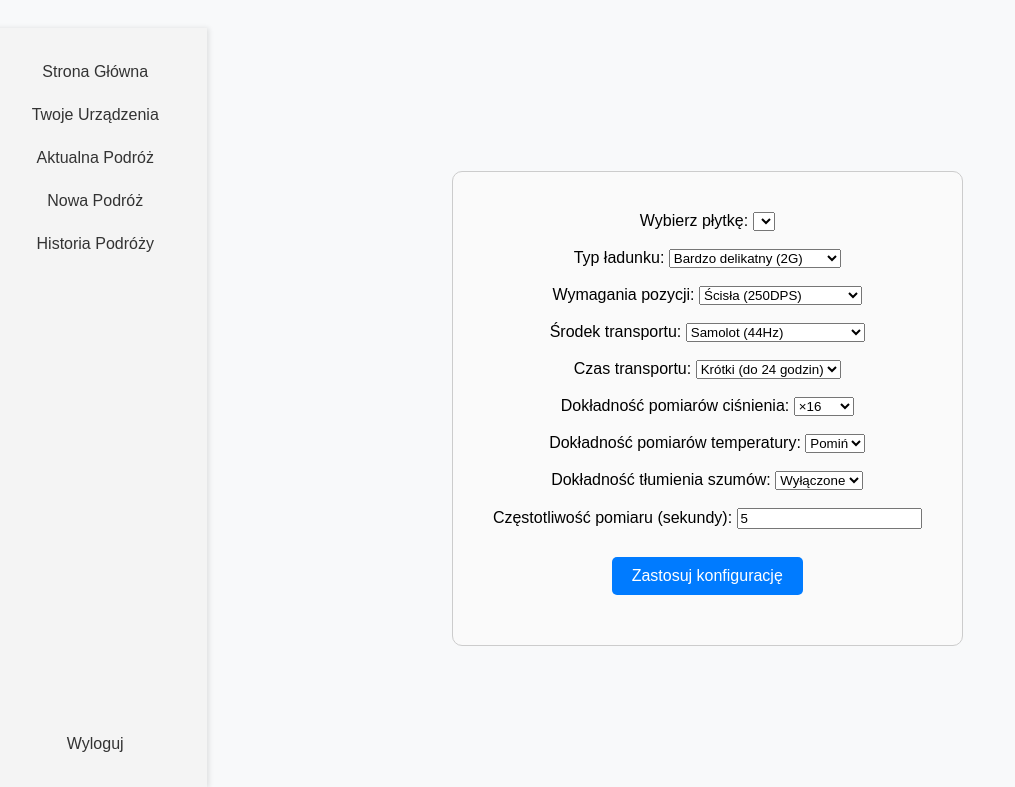
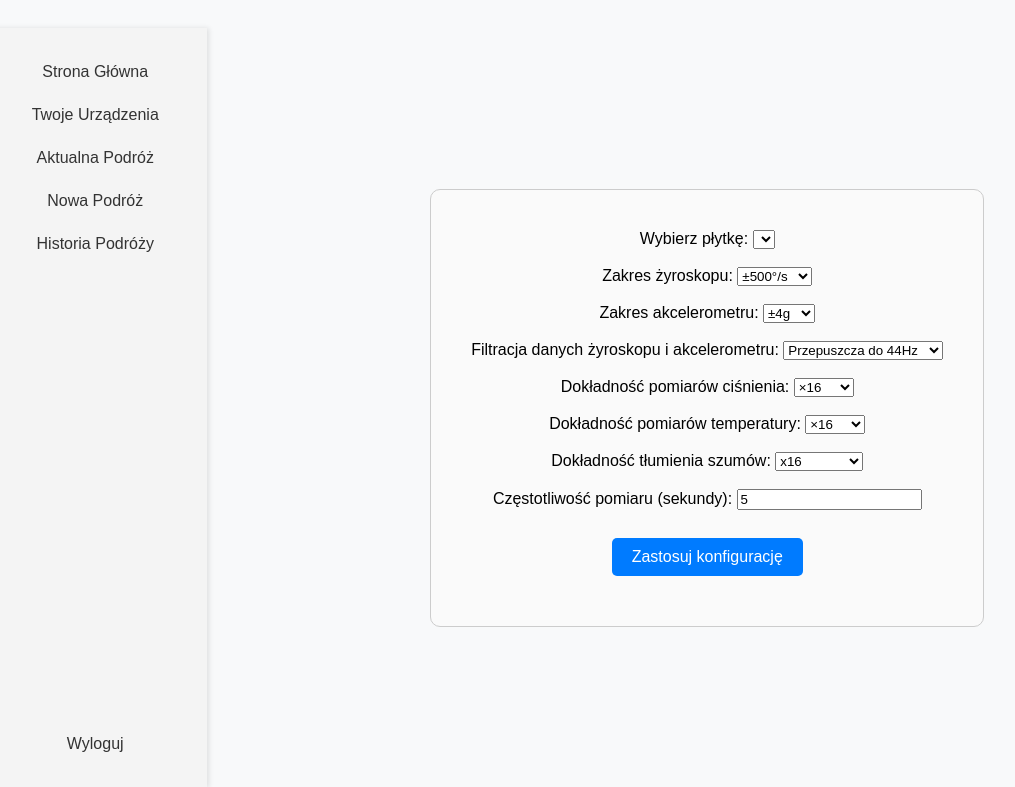
Before and after one commit to Tomciom/IoT_WebServer, a Flask app: page /new_journey in a window 1280 px wide. Shown: the top 787 px of the page, without its empty margins (45-1060 px from the left). Run offline with Flask 3, Linux system fonts and the light colour scheme; a user stored in the database is signed in; data comes from the database, SQL or seed files in the repository; both versions use the stored data as it was after the commit; lists and menus that the app fills with data are empty.

Commit message:
updated new_journey.html

```diff
--- a/templates/new_journey.html
+++ b/templates/new_journey.html
@@ -94,19 +94,16 @@
       <div>
           <a href="{{ url_for('home.home') }}">Strona Główna</a>
           <a href="{{ url_for('boards.boards', username=username) }}">Twoje Urządzenia</a>
-                <a href="{{ url_for('current_journey.current_journey')}}">Aktualna Podróż</a>
+          <a href="{{ url_for('current_journey.current_journey') }}">Aktualna Podróż</a>
           <a href="{{ url_for('new_journey.new_journey', boards=boards) }}">Nowa Podróż</a>
           <a href="{{ url_for('journey_history.journey_history') }}">Historia Podróży</a>
       </div>
-
       <a href="{{ url_for('login.logout') }}">Wyloguj</a>
-
   </div>
 
   <div class="content">
       <div class="code-box">
           <form id="configForm">
-
               <label for="mac_address">Wybierz płytkę:</label>
               <select id="mac_address" name="mac_address" required>
                   {% for board in boards %}
@@ -114,38 +111,36 @@
                   {% endfor %}
               </select>
               <br><br>
-                    <!-- MPU Configuration -->
-                    <label for="cargo_type">Typ ładunku:</label>
-                    <select name="cargo_type" id="cargo_type">
-                        <option value="0">Bardzo delikatny (2G)</option>
-                        <option value="1">Standardowy (4G)</option>
-                        <option value="2">Wytrzymały (8G)</option>
-                        <option value="3">Bardzo wytrzymały (16G)</option>
+
+              <!-- Nowe pola dla żyroskopu i akcelerometru -->
+              <label for="gyro">Zakres żyroskopu:</label>
+              <select id="gyro" name="gyro">
+                  <option value="0">±250°/s</option>
+                  <option value="1" selected>±500°/s</option>
+                  <option value="2">±1000°/s</option>
+                  <option value="3">±2000°/s</option>
               </select>
               <br><br>
 
-                    <label for="position_req">Wymagania pozycji:</label>
-                    <select name="position_req" id="position_req">
-                        <option value="0">Ścisła (250DPS)</option>
-                        <option value="1">Preferowana (500DPS)</option>
-                        <option value="2">Nie rzucana (1000DPS)</option>
-                        <option value="3">Dowolna (2000DPS)</option>
+              <label for="acce">Zakres akcelerometru:</label>
+              <select id="acce" name="acce">
+                  <option value="0">±2g</option>
+                  <option value="1" selected>±4g</option>
+                  <option value="2">±8g</option>
+                  <option value="3">±16g</option>
               </select>
               <br><br>
 
-                    <label for="transport_type">Środek transportu:</label>
-                    <select name="transport_type" id="transport_type">
-                        <option value="0">Samolot (44Hz)</option>
-                        <option value="1">Ciężarówka/pociąg (94Hz)</option>
-                        <option value="2">Kurier (184Hz)</option>
-                    </select>
-                    <br><br>
-
-                    <label for="duration">Czas transportu:</label>
-                    <select name="duration" id="duration">
-                        <option value="0">Krótki (do 24 godzin)</option>
-                        <option value="1">Średni (1-3 dni)</option>
-                        <option value="2">Długi (3-5 dni)</option>
+              <!-- Filtr DLPF dla żyroskopu i akcelerometru -->
+              <label for="dlpf">Filtracja danych żyroskopu i akcelerometru:</label>
+              <select name="dlpf" id="dlpf">
+                  <option value="0">Przepuszcza do 260Hz</option>
+                  <option value="1">Przepuszcza do 184Hz</option>
+                  <option value="2">Przepuszcza do 94Hz</option>
+                  <option value="3" selected>Przepuszcza do 44Hz</option>
+                  <option value="4">Przepuszcza do 21Hz</option>
+                  <option value="5">Przepuszcza do 10Hz</option>
+                  <option value="6">Przepuszcza do 5Hz</option>
               </select>
               <br><br>
 
@@ -168,7 +163,7 @@
                   <option value="2">×2</option>
                   <option value="3">×4</option>
                   <option value="4">×8</option>
-                        <option value="5">×16</option>
+                  <option value="5" selected>×16</option>
               </select>
               <br><br>
 
@@ -178,7 +173,7 @@
                   <option value="1">x2</option>
                   <option value="2">x4</option>
                   <option value="3">x8</option>
-                        <option value="4">x16</option>
+                  <option value="4"selected>x16</option>
               </select>
               <br><br>
 
@@ -194,10 +189,9 @@
           function sendConfig() {
               const data = {
                   mac_address: document.getElementById('mac_address').value,
-                        cargo_type: document.getElementById('cargo_type').value,
-                        position_req: document.getElementById('position_req').value,
-                        transport_type: document.getElementById('transport_type').value,
-                        duration: document.getElementById('duration').value,
+                  gyro: document.getElementById('gyro').value,
+                  acce: document.getElementById('acce').value,
+                  dlpf: document.getElementById('dlpf').value,
                   osrs_p: document.getElementById('osrs_p').value,
                   osrs_t: document.getElementById('osrs_t').value,
                   filter: document.getElementById('filter').value,
@@ -222,9 +216,7 @@
                   }
               }).catch(error => console.error('Error:', error));
           }
-
       </script>
-
   </div>
 </body>
 </html>
```
Also changed, not shown: Users.db. Lines whose indentation alone changed are shown as unchanged.
